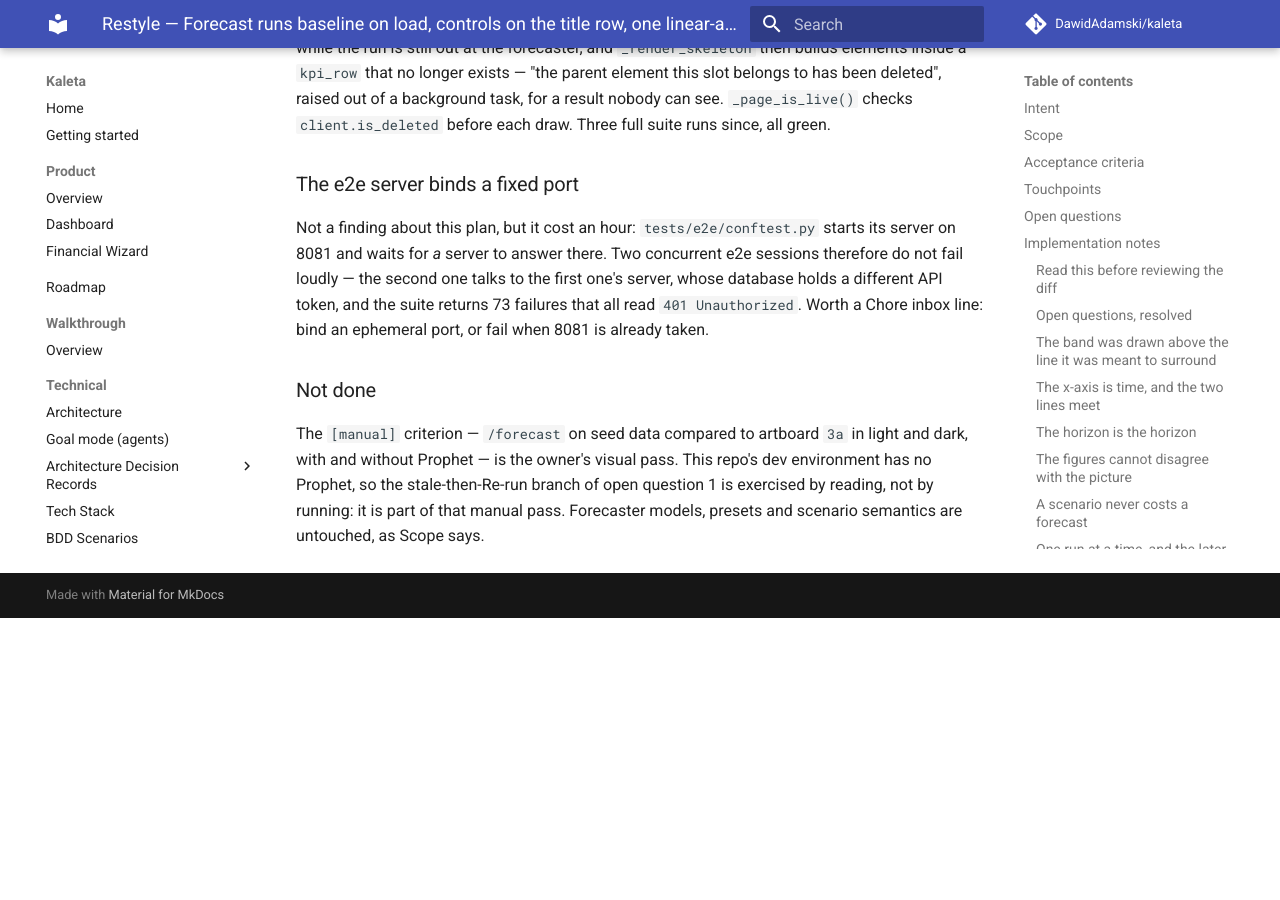
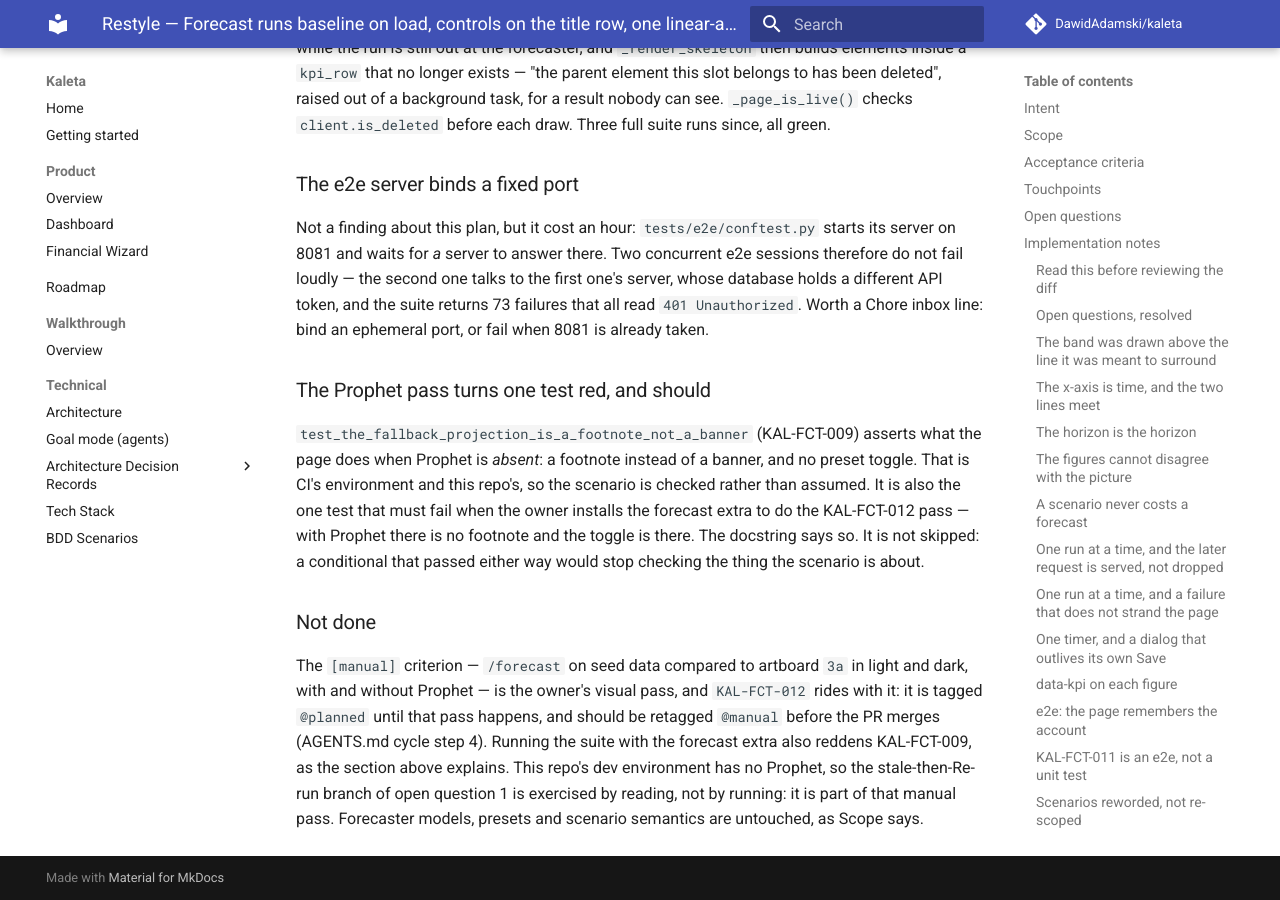
Before and after one commit to DawidAdamski/kaleta, an MkDocs documentation site: the page built from docs/plans/restyle-forecast-on-load.md, in a window 1280 px wide and 900 px high, scrolled down 10408 px. Built offline with MkDocs 1.6.1 and Material for MkDocs 9.7.7, drawn with Linux system fonts in a browser that asks for light colours; comment, search, counter and statistics services are not loaded; before the commit the page ends 11026 px from its top, so only the background shows below that.

Commit message:
docs(forecast): the Prophet pass turns one test red, and should
Thirteenth review round on artboard 3a — documentation only.

KAL-FCT-009 asserts what the page does when Prophet is absent: a footnote
rather than a banner, and no preset toggle. That is CI's environment and this
repo's, which is why the scenario is checked rather than assumed. It is also
the one test that must fail when the owner installs the forecast extra for
the KAL-FCT-012 pass. The docstring and the plan's notes say so, so a red
there reads as "the extra is installed" rather than as a regression. Not
skipped: a conditional that passed either way would stop checking the thing
the scenario is about.

Co-Authored-By: Claude Opus 5 (1M context) <noreply@anthropic.com>
Claude-Session: https://claude.ai/code/session_0152AYpRfMD2oD5sjv3sg3qi

```diff
--- a/docs/plans/restyle-forecast-on-load.md
+++ b/docs/plans/restyle-forecast-on-load.md
@@ -484,10 +484,25 @@ the suite returns 73 failures that all read `401 Unauthorized`. Worth a
 Chore inbox line: bind an ephemeral port, or fail when 8081 is already
 taken.
 
+### The Prophet pass turns one test red, and should
+
+`test_the_fallback_projection_is_a_footnote_not_a_banner` (KAL-FCT-009)
+asserts what the page does when Prophet is *absent*: a footnote instead of a
+banner, and no preset toggle. That is CI's environment and this repo's, so
+the scenario is checked rather than assumed. It is also the one test that
+must fail when the owner installs the forecast extra to do the KAL-FCT-012
+pass — with Prophet there is no footnote and the toggle is there. The
+docstring says so. It is not skipped: a conditional that passed either way
+would stop checking the thing the scenario is about.
+
 ### Not done
 
 The `[manual]` criterion — `/forecast` on seed data compared to artboard `3a`
-in light and dark, with and without Prophet — is the owner's visual pass.
+in light and dark, with and without Prophet — is the owner's visual pass, and
+`KAL-FCT-012` rides with it: it is tagged `@planned` until that pass happens,
+and should be retagged `@manual` before the PR merges (AGENTS.md cycle
+step 4). Running the suite with the forecast extra also reddens KAL-FCT-009,
+as the section above explains.
 This repo's dev environment has no Prophet, so the stale-then-Re-run branch
 of open question 1 is exercised by reading, not by running: it is part of
 that manual pass. Forecaster models, presets and scenario semantics are
```
Also changed, not shown: 1 other file.
